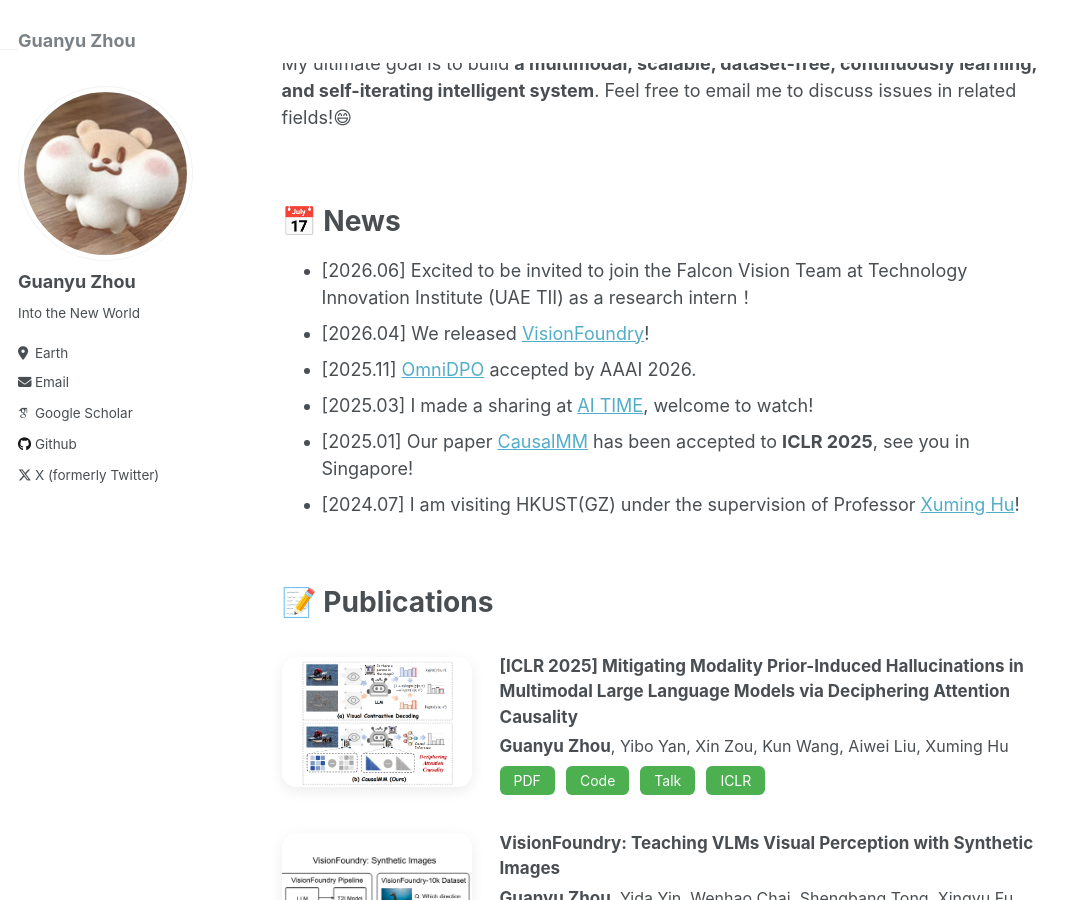
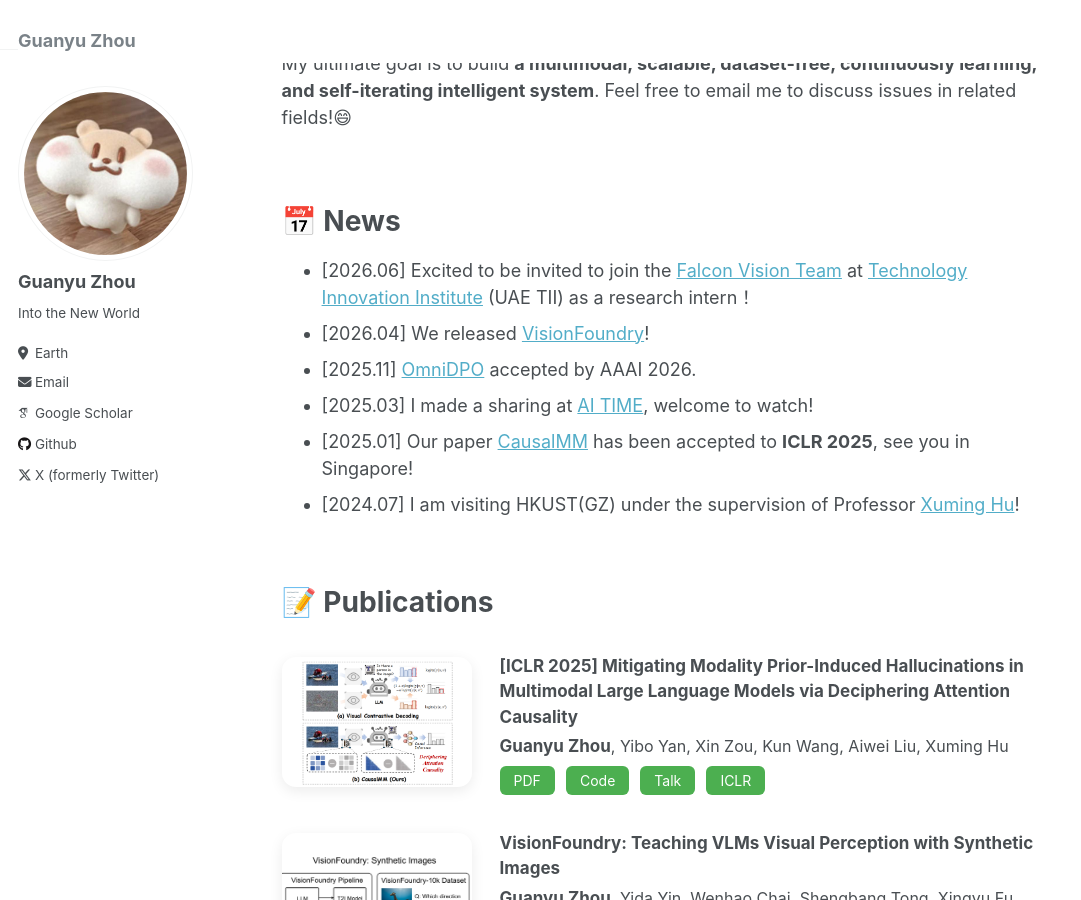
Before and after one commit to The-Martyr/the-martyr.github.io, a Jekyll site: the page built from _pages/about.md, in a window 1280 px wide and 900 px high, scrolled down 314 px. Shown: the whole window, without its empty margins (0-1081 px from the left). Built offline with Jekyll 4.4.1, drawn with Linux system fonts in a browser that asks for light colours; some web fonts are replaced; part of the change alters nothing that is shown.

```diff
--- a/_pages/about.md
+++ b/_pages/about.md
@@ -15,7 +15,7 @@ My ultimate goal is to build **a multimodal, scalable, dataset-free, continuousl
 
 <br>
 # 📅 News
-* [2026.06] Excited to be invited to join the Falcon Vision Team at Technology Innovation Institute (UAE TII) as a research intern！
+* [2026.06] Excited to be invited to join the [Falcon Vision Team](https://github.com/tiiuae/Falcon-Perception) at [Technology Innovation Institute](https://www.tii.ae/) (UAE TII) as a research intern！
 * [2026.04] We released [VisionFoundry](https://zlab-princeton.github.io/VisionFoundry/)!
 * [2025.11] [OmniDPO](https://arxiv.org/abs/2509.00723) accepted by AAAI 2026.
 * [2025.03] I made a sharing at [AI TIME](https://www.bilibili.com/video/BV1YkRAYVEHy/?vd_source=ffc139b7b13aa7195dd7b37795efa6a9), welcome to watch!
```
